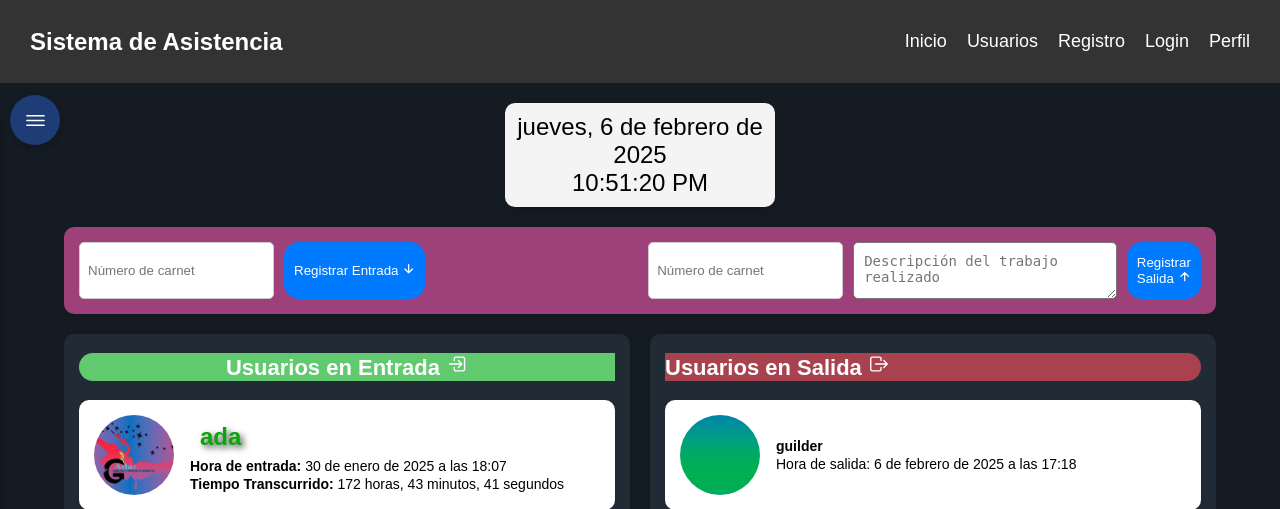
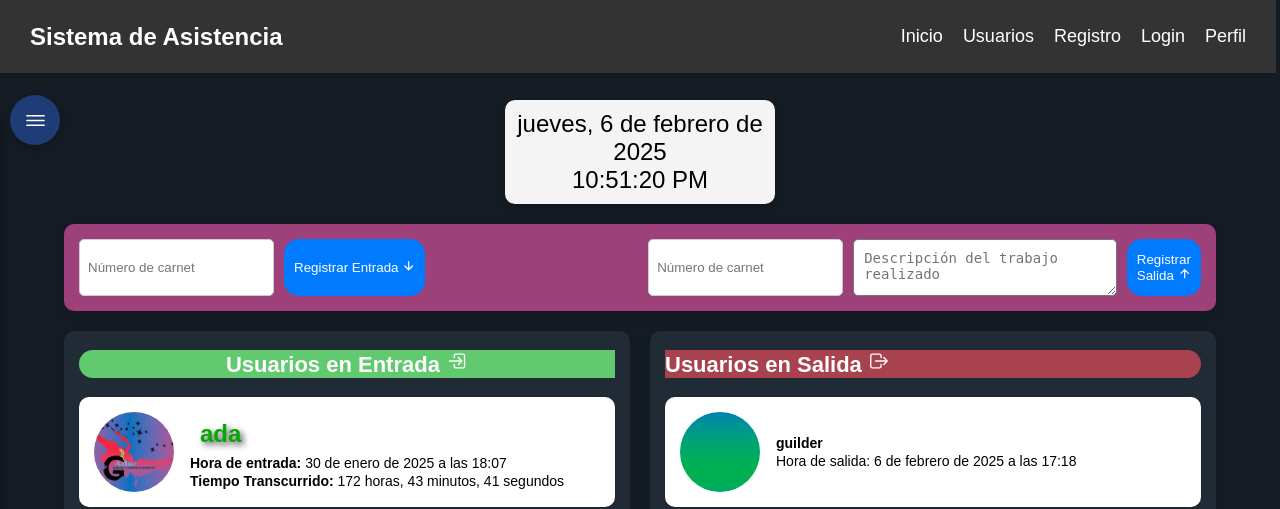
Before and after one commit to Guilder23/Gestor-de-Control-Laboral, a Django app: page / in a window 1280 px wide. Shown: the top 509 px of the page. Run offline with Django 5.2, Linux system fonts and the light colour scheme; data comes from the database, SQL or seed files in the repository.

Commit message:
Haciendo fixed la barra de navegacion

```diff
--- a/Asistencia/static/css/barra_navegacion.css
+++ b/Asistencia/static/css/barra_navegacion.css
@@ -11,8 +11,10 @@ body {
     display: flex;
     justify-content: space-between;
     align-items: center;
-    padding: 15px 30px;
-    position: relative;
+    padding: 10px 30px;
+    position: fixed;
+    top:0;
+    width: 95%;
 }
 
 /* Logo */
@@ -29,6 +31,7 @@ body {
     font-size: 24px;
     color: white;
     cursor: pointer;
+    margin-right: 10px;
 }
 
 /* Menú de navegación */
@@ -65,7 +68,7 @@ body {
         flex-direction: column;
         position: absolute;
         top: 60px;
-        right: 0;
+        right: 10px;
         width: 200px;
         height: 600px;
         background: #333;
--- a/Asistencia/static/css/reloj.css
+++ b/Asistencia/static/css/reloj.css
@@ -6,6 +6,6 @@
     background-color: #f4f4f4;
     border-radius: 10px;
     width: 250px;
-    margin: 20px auto;
+    margin: 100px auto auto auto;
     box-shadow: 0 4px 6px rgba(0, 0, 0, 0.1);
 }
```
